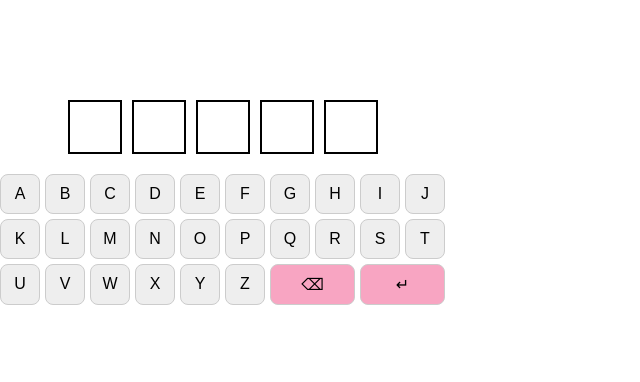
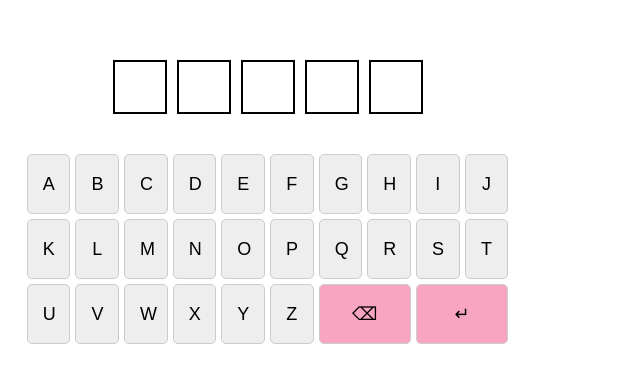
Before and after one commit to liralgazi/keyboard-app, a React (Vite) app in the folder keyboard-app/: page / in a window 1280 px wide. Shown: the part 198-580 px from the top of the page, without its empty margins (0-640 px from the left). Built offline with nearby package versions, Linux system fonts and the light colour scheme.

Commit message:
style changes

```diff
--- a/keyboard-app/src/styles.css
+++ b/keyboard-app/src/styles.css
@@ -6,11 +6,14 @@
   height: 100vh;
   gap: 20px;
   font-family: Arial, sans-serif;
+  text-align: center;
+  width: 100%;
 }
 
 .char-box {
   display: flex;
   gap: 10px;
+  justify-content: center;
 }
 
 .square {
@@ -28,21 +31,31 @@
 .keyboard-container {
   display: flex;
   justify-content: center;
+  align-items: center;
   width: 100%;
+  height: auto;
+  margin-top: 20px;
 }
 
 .keyboard {
   display: grid;
-  grid-template-columns: repeat(10, 40px);
+  grid-template-columns: repeat(10, minmax(40px, 1fr));
   gap: 5px;
+  justify-content: center;
+  width: 90%;
+  max-width: 800px;
 }
 
 button {
-  padding: 10px;
-  font-size: 16px;
+  padding: 15px;
+  font-size: 18px;
   cursor: pointer;
   border: 1px solid #ccc;
   background-color: #eee;
+  text-align: center;
+  width: 100%;
+  height: 60px;
+  border-radius: 5px;
 }
 
 button:hover {
```
